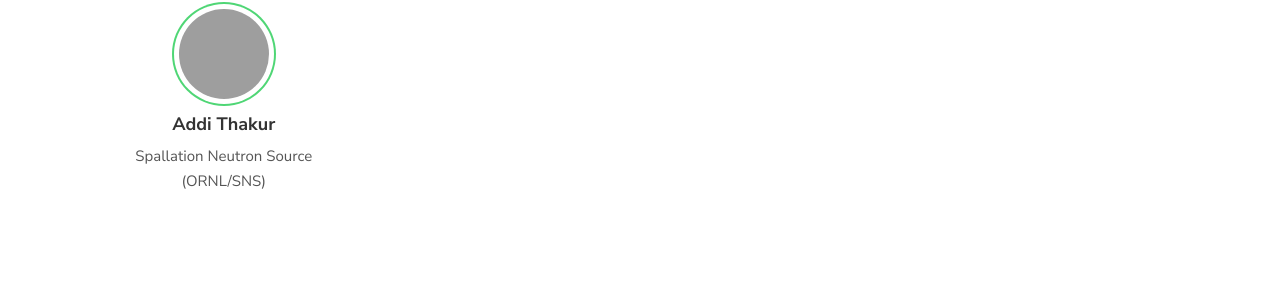
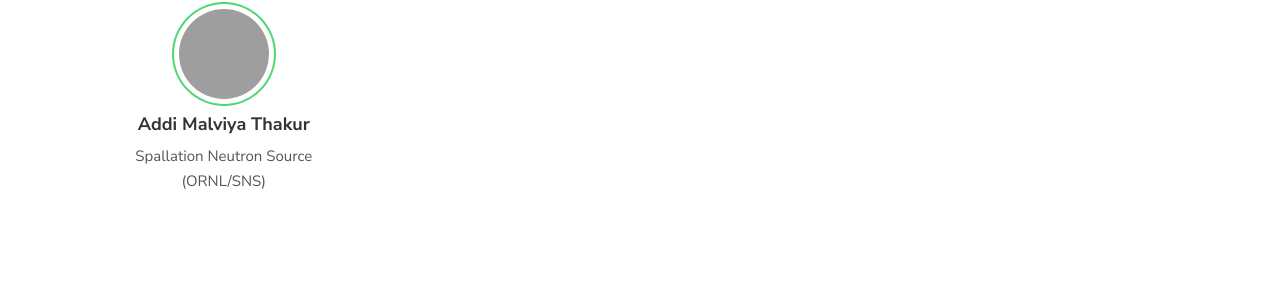
Before and after one commit to iri-science/iri-science.github.io, a Jekyll site: the page built from _ts/interfaces.html, in a window 1280 px wide and 900 px high, scrolled down 1051 px. Shown: the part 254-561 px from the top of the window. Built offline with Jekyll 4.4.1, drawn with Linux system fonts in a browser that asks for light colours; grey boxes are pictures that could not be loaded.

Commit message:
initial design

```diff
--- a/_data/ts.yml
+++ b/_data/ts.yml
@@ -90,7 +90,7 @@ interfaces:
     photo: https://www.es.net/assets/Uploads/Xi-Yang__ScaleWidthWzMwMF0.jpg
     url: https://www.es.net/about/esnet-staff/pilots-and-prototypes/xi-yang/
 
-  - name: Addi Thakur
+  - name: Addi Malviya Thakur
     institution: Spallation Neutron Source (ORNL/SNS)
     photo: https://www.ornl.gov/sites/default/files/styles/staff_profile_image_style/public/2021-03/biopic2_crop3.jpg?h=07487260&itok=rF9C_zvZ
     url: https://www.ornl.gov/staff-profile/aditi-malviya
```
